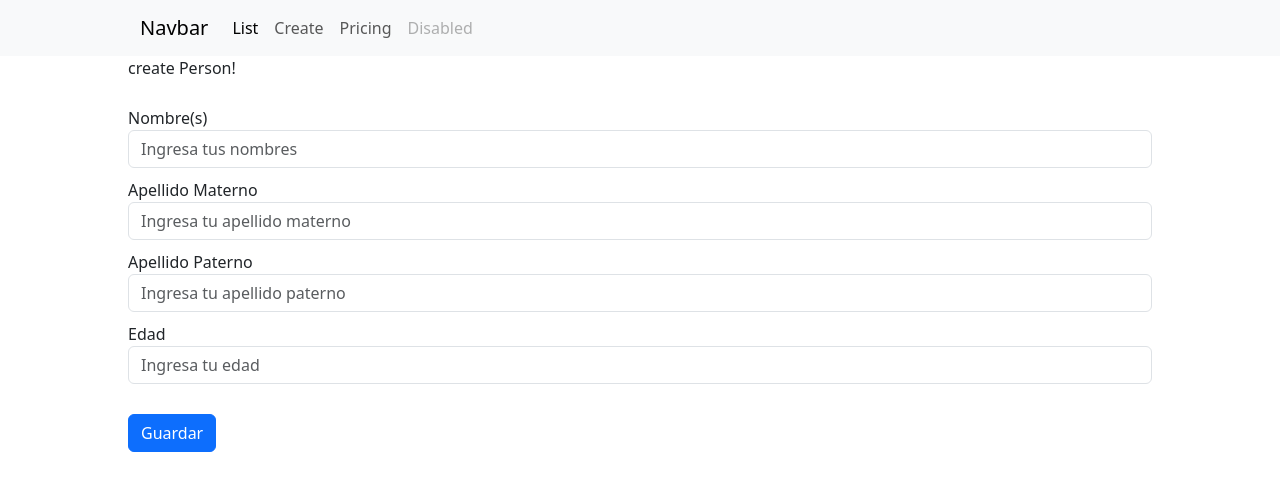
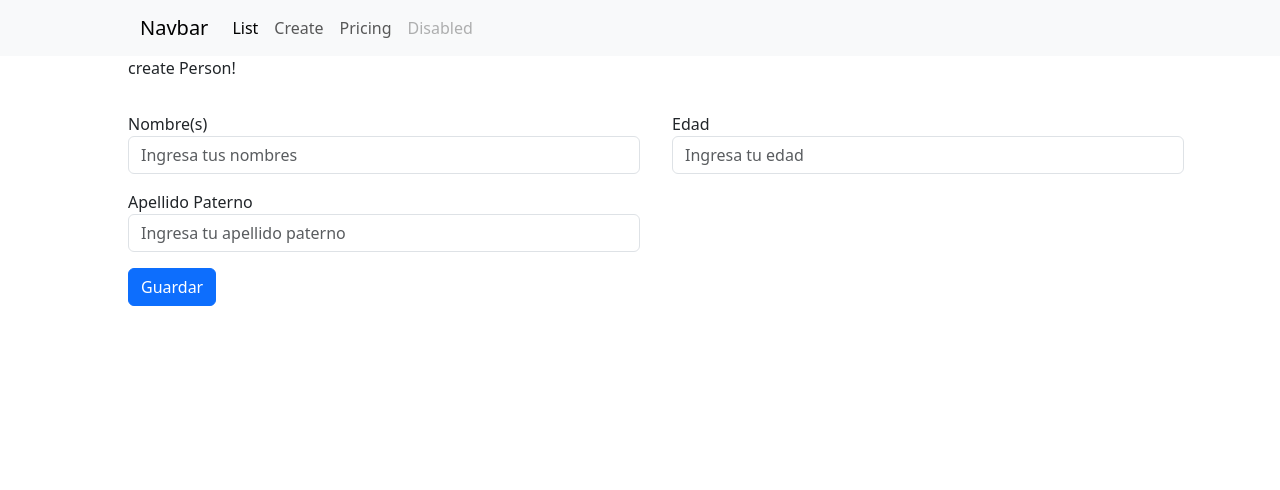
Before and after one commit to ferfcb99/spring-course-front, an Angular app: page /create in a window 1280 px wide. Shown: the top 490 px of the page. Built offline with nearby package versions, Linux system fonts and the light colour scheme.

Commit message:
Se construye Formulario reactivo

```diff
--- a/src/app/app.module.ts
+++ b/src/app/app.module.ts
@@ -5,7 +5,7 @@ import { AppComponent } from './app.component';
 import { AppRoutingModule } from './app-routing.module';
 import { ReadComponent } from './read/read.component';
 import { CreateComponent } from './create/create.component';
-import { FormsModule } from '@angular/forms';
+import { FormsModule, ReactiveFormsModule } from '@angular/forms';
 import { HttpClientModule } from '@angular/common/http';
 import { RouterModule } from '@angular/router';
 
@@ -21,7 +21,8 @@ import { RouterModule } from '@angular/router';
     FormsModule,
     HttpClientModule,
     RouterModule,
-    AppRoutingModule
+    AppRoutingModule,
+    ReactiveFormsModule
   ],
   providers: [],
   bootstrap: [AppComponent]
--- a/src/app/create/create.component.css
+++ b/src/app/create/create.component.css
@@ -5,3 +5,9 @@
 .mgn10top{
     margin-top: 10px;
 }
+
+.cuadricula{
+    display: grid;
+    grid-template-columns: repeat(2, 50%);
+    column-gap: 2rem;
+}
--- a/src/app/create/create.component.html
+++ b/src/app/create/create.component.html
@@ -1,20 +1,24 @@
 <p>create Person!</p>
 
-<form>
-    <div class="form-group ">
-      <label for="name" class="mgn10top">Nombre(s)</label>
-      <input type="text" class="form-control" id="name"  placeholder="Ingresa tus nombres">
+<form [formGroup]="formularioRegistro" (ngSubmit)="onSubmit()">
+  <div class="form-group cuadricula">
 
-      <label for="apellidoM" class="mgn10top">Apellido Materno</label>
-      <input type="text" class="form-control" id="apellidoM"  placeholder="Ingresa tu apellido materno">
-
-      <label for="apellidoP" class="mgn10top">Apellido Paterno</label>
-      <input type="text" class="form-control" id="apellidoP"  placeholder="Ingresa tu apellido paterno">
-
-      <label for="edad" class="mgn10top">Edad</label>
-      <input type="text" class="form-control" id="edadP"  placeholder="Ingresa tu edad">
-
+    <div>
+      <label for="name" class="mt-3">Nombre(s)</label>
+      <input type="text" formControlName="name" class="form-control" id="name" placeholder="Ingresa tus nombres">
     </div>
 
-    <button type="submit" class="btn btn-primary mgn30top"> Guardar </button>
-  </form>
+    <div>
+      <label for="age" class="mt-3">Edad</label>
+      <input type="number" formControlName="age" class="form-control" id="age" placeholder="Ingresa tu edad">
+    </div>
+
+    <div>
+      <label for="bornDateTime" class="mt-3">Apellido Paterno</label>
+      <input type="text" formControlName="bornDateTime" class="form-control" id="bornDateTime" placeholder="Ingresa tu apellido paterno">
+    </div>
+  </div>
+
+  <button type="submit" class="btn btn-primary mt-3"> Guardar </button>
+
+</form>
--- a/src/app/create/create.component.ts
+++ b/src/app/create/create.component.ts
@@ -1,10 +1,38 @@
-import { Component } from '@angular/core';
+import { Component, OnInit } from '@angular/core';
+import { FormBuilder, FormGroup, Validators } from '@angular/forms';
+import { PeopleService } from 'src/services/people.service';
 
 @Component({
   selector: 'app-create',
   templateUrl: './create.component.html',
   styleUrls: ['./create.component.css']
 })
-export class CreateComponent {
+export class CreateComponent implements OnInit{
+
+  formularioRegistro: FormGroup;
+
+  get form(){
+    return this.formularioRegistro.controls;
+  }
+
+
+  constructor(private peopleService: PeopleService,
+            private formBuilder: FormBuilder){}
+
+  ngOnInit(): void {
+    this.formularioRegistro = this.formBuilder.group({
+
+      id_people: [null],
+      name: ['', [Validators.required]],
+      age: ['', [Validators.required, Validators.max(120)]],
+      bornDateTime: ['', [Validators.required]]
+
+    });
+  }
+
+
+  onSubmit(): void{
+    console.log(JSON.stringify(this.formularioRegistro.value));
+  }
 
 }
--- a/src/app/read/read.component.html
+++ b/src/app/read/read.component.html
@@ -13,8 +13,12 @@
             <td>{{person.name}}</td>
             <td>{{person.age}}</td>
             <td>{{person.bornDateTime}}</td>
-            <td><button type="button" class="btn btn-light">Editar</button></td>
-            <td><button type="button" class="btn btn-danger">X</button></td>
+            <td>
+                <button type="button" class="btn btn-warning">Editar</button>
+            </td>
+            <td>
+                <button type="button" class="btn btn-danger" (click)="deletePeopleById(person.id_people)">X</button>
+            </td>
         </tr>
     </tbody>
 </table>
--- a/src/app/read/read.component.ts
+++ b/src/app/read/read.component.ts
@@ -26,4 +26,13 @@ export class ReadComponent implements OnInit{
     })
   }
 
+  deletePeopleById(id: number): void{
+    this.peopleService.deleteById(id).subscribe(resp => {
+      console.log(resp);
+      this.getPeople();
+    }, error =>{
+      console.log(error);
+    })
+  }
+
 }
--- a/src/services/people.service.ts
+++ b/src/services/people.service.ts
@@ -23,11 +23,11 @@ export class PeopleService implements IPeopleController<People>{
   }
 
   getById(id: number): Observable<Response<People>>{
-    return this.httpClient.get<Response<People>>(`${this.host}${this.baseApi}${this.controllerName}/getAll`);
+    return this.httpClient.get<Response<People>>(`${this.host}${this.baseApi}${this.controllerName}/getById/`);
   }
 
   deleteById(id:number):Observable<Response<People>>{
-    return this.httpClient.get<Response<People>>(`${this.host}${this.baseApi}${this.controllerName}/getAll`);
+    return this.httpClient.delete<Response<People>>(`${this.host}${this.baseApi}${this.controllerName}/deleteById/${id}`);
   }
 
   createOrUpdate(entity: People):Observable<Response<People>>{
```
Also changed, not shown: src/publics/Enviroment.ts (added, +7 -0 lines).
